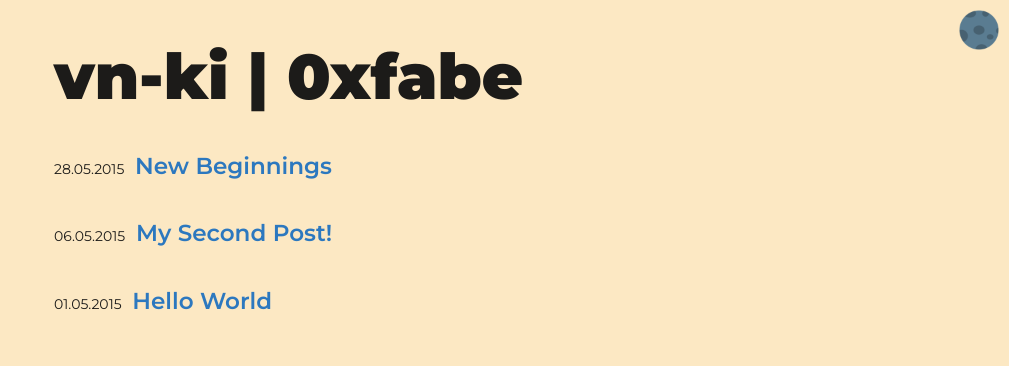
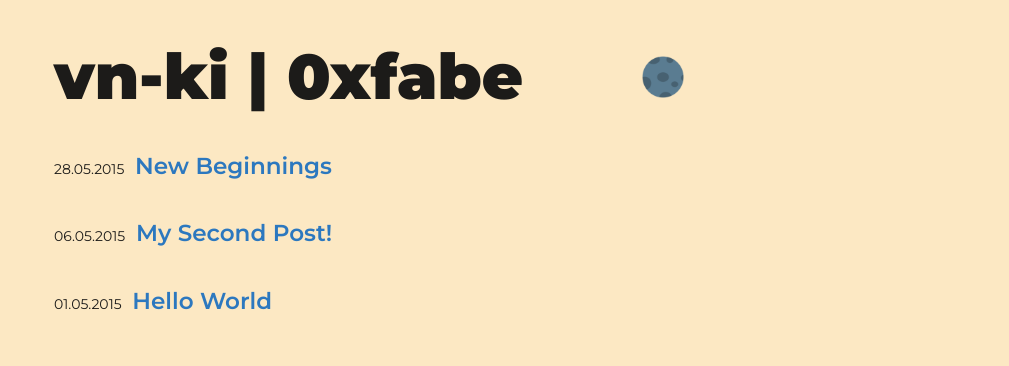
Before and after one commit to vn-ki/blog, a Gatsby site: page / in a window 1280 px wide. Shown: the whole page, without its empty margins (271-1280 px from the left). Built offline with nearby package versions, Linux system fonts and the light colour scheme; Gatsby itself is replaced by a stand-in of ours; some packages are replaced by stand-ins of ours.

Commit message:
better toggle pos

```diff
--- a/src/components/layout.js
+++ b/src/components/layout.js
@@ -6,20 +6,50 @@ import { ThemeToggler } from 'gatsby-plugin-dark-mode'
 import sun from "./images/sun.png"
 import moon from "./images/moon.png"
 
-
 import { rhythm, scale } from "../utils/typography"
 
 const Layout = ({ location, title, children }) => {
   const rootPath = `${__PATH_PREFIX__}/`
   let header
 
+
+  let flexThemeToggle = (size) => (<ThemeToggler>
+    {({ theme, toggleTheme }) => (
+      <label
+        onClick={_ => toggleTheme(theme === 'light' ? 'dark' : 'light')}
+        style={{
+          fontFamily: `monospace`,
+          marginTop: `auto`,
+          marginBottom: `auto`,
+          height: rhythm(size),
+          width: rhythm(size),
+        }}
+      >
+        {console.log(theme)}
+        {theme === 'dark' ? (
+          <img style={{margin: `0px`, height: rhythm(size), width: rhythm(size)}} src={sun} alt="Light mode" />
+          //<p>0xfff</p>
+        ) : (
+          <img style={{margin: `0px`, height: rhythm(size), width: rhythm(size)}} src={moon} alt="Light mode" />
+          //<p>0x000</p>
+        )}
+
+      </label>
+    )}
+  </ThemeToggler>)
+
   if (location.pathname === rootPath) {
     header = (
-      <div>
+      <div style={{
+        display: `flex`,
+        justifyContent: `space-between`,
+        marginBottom: rhythm(1.5),
+        marginTop: 0,
+        }}>
         <h1
           style={{
             ...scale(1.5),
-            marginBottom: rhythm(1.5),
+            marginBottom: 0,
             marginTop: 0,
           }}
           className="header-link"
@@ -36,14 +66,21 @@ const Layout = ({ location, title, children }) => {
             {title}
           </Link>
         </h1>
+        {flexThemeToggle(1.5)}
       </div>
     )
   } else {
     header = (
+      <div style={{
+        display: `flex`,
+        margin: '0px',
+        }}>
         <h3
           style={{
             fontFamily: `Montserrat, sans-serif`,
+            display: `inline`,
             marginTop: 0,
+            marginBottom: 0,
           }}
           className="header-link-2"
         >
@@ -58,6 +95,8 @@ const Layout = ({ location, title, children }) => {
             {title}
           </Link>
         </h3>
+        {flexThemeToggle(1)}
+      </div>
     )
   }
   let theme_toggle = (<ThemeToggler>
@@ -71,6 +110,7 @@ const Layout = ({ location, title, children }) => {
           right: `10px`
         }}
       >
+        {console.log(theme)}
         {theme === 'dark' ? (
           <img width="40px"src={sun} alt="Light mode" />
             //<p>0xfff</p>
@@ -91,7 +131,7 @@ const Layout = ({ location, title, children }) => {
         padding: `${rhythm(1.5)} ${rhythm(3 / 4)}`,
       }}
     >
-      <header>{header} {theme_toggle}</header>
+      <header>{header} {}</header>
       <main>{children}</main>
     </div>
   )
```
Lines whose indentation alone changed are shown as unchanged.
